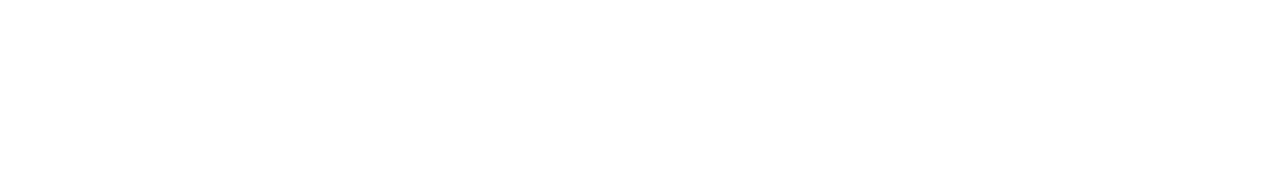
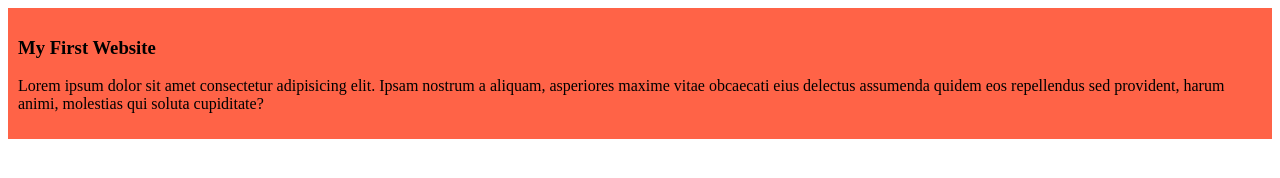
Before and after one commit to Mashud53/my-simple-website, a plain HTML site: page index.html in a window 1280 px wide. Drawn offline with Linux system fonts and the light colour scheme.

Commit message:
added the first blog

```diff
--- a/index.html
+++ b/index.html
@@ -4,8 +4,12 @@
     <meta charset="UTF-8">
     <meta name="viewport" content="width=device-width, initial-scale=1.0">
     <title>My Simple Website</title>
+    <link rel="stylesheet" href="style/blog.css">
 </head>
 <body>
-
+    <div>
+        <h3>My First Website</h3>
+        <p>Lorem ipsum dolor sit amet consectetur adipisicing elit. Ipsam nostrum a aliquam, asperiores maxime vitae obcaecati eius delectus assumenda quidem eos repellendus sed provident, harum animi, molestias qui soluta cupiditate?</p>
+    </div>
 </body>
 </html>
--- /dev/null
+++ b/style/blog.css
@@ -0,0 +1,4 @@
+div{
+    background-color: tomato;
+    padding: 10px;
+}
```
